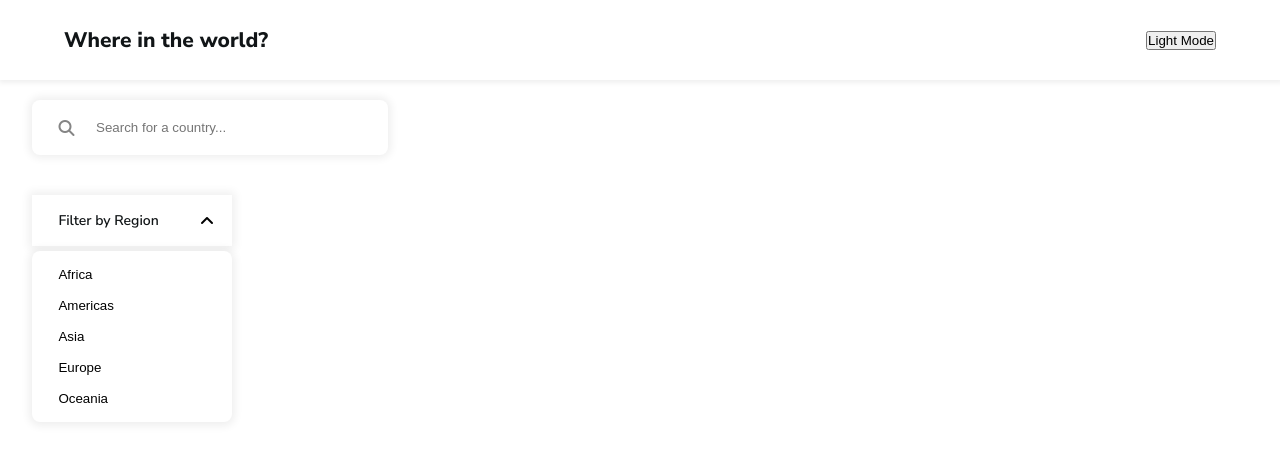
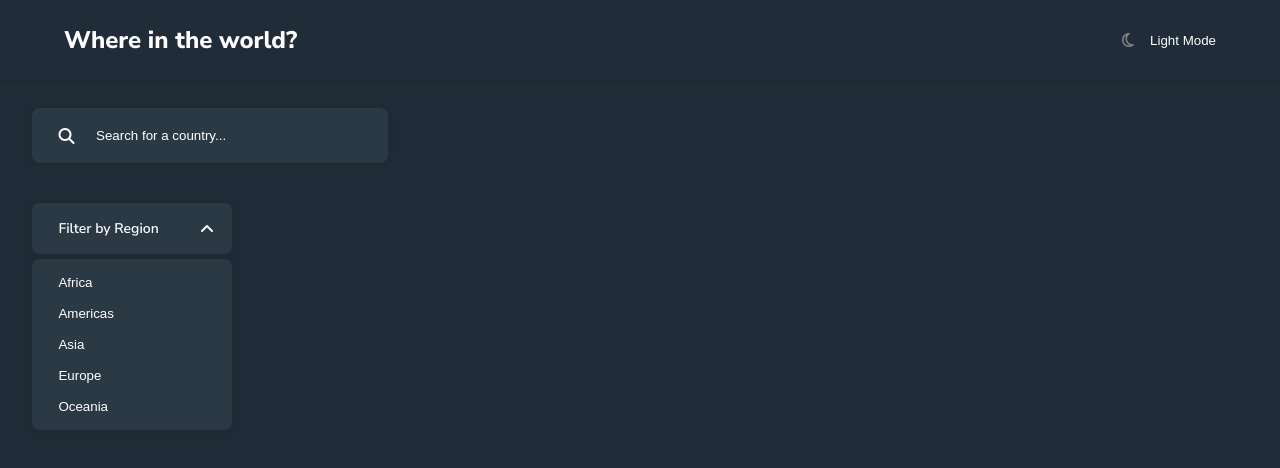
Before and after one commit to vytkuklys/FEM-REST_API_Countries, a plain HTML site: page index.html in a window 1280 px wide. Both pictures are taken after a click on the element "Filter by Region". Drawn offline with Linux system fonts and the light colour scheme; no server answers.

Commit message:
filter by region/add a theme switcher/ style buttons

```diff
--- a/index.html
+++ b/index.html
@@ -8,8 +8,8 @@
     <link rel="stylesheet" href="dist/css/main.css">
     <title>Countries API</title>
 </head>
-<body>
-    <header>
+<body class="dark-mode">
+    <header class="header">
         <h2 class="header__h2">Where in the world?</h2>
         <button class="header__button">Light Mode</button>
     </header>
--- a/main.js
+++ b/main.js
@@ -1,7 +1,27 @@
 const regionToggle = document.querySelector('.controls__title');
-async function getCountries() {
-    console.log("hi");
+const modeSwitcher = document.querySelector('.header__button');
+const regions = document.querySelectorAll('.controls__select-item');
+
+async function getAllCountries() {
     const response = await fetch('https://restcountries.eu/rest/v2/all');
+    const json = await response.json();
+    console.log(json[0].capital);
+    json.forEach((country, i) => {
+        displayElements(country.flag, country.name, country.capital, country.region, country.population);
+    });
+}
+
+async function getSpecificCountry(country) {
+    const response = await fetch(`https://restcountries.eu/rest/v2/name/${country}`);
+    const json = await response.json();
+    console.log(json[0].capital);
+    json.forEach((country, i) => {
+        displayElements(country.flag, country.name, country.capital, country.region, country.population);
+    });
+}
+
+async function getRegion(region) {
+    const response = await fetch(`https://restcountries.eu/rest/v2/region/${region}`);
     const json = await response.json();
     console.log(json[0].capital);
     json.forEach((country, i) => {
@@ -73,9 +93,25 @@ function setAttributes(el, attrs) {
     }
 }
 
-const handleClickShowRegions = () =>{
+const handleClickShowRegions = (e) => {
+    e.preventDefault();
     document.querySelector('.controls').classList.toggle('controls--JS');
 }
 
-regionToggle.addEventListener('click', handleClickShowRegions);
-getCountries();
+const handleClickSwitchMode = (e) => {
+    e.preventDefault();
+    document.body.classList.toggle('dark-mode');
+}
+
+const handleClickSearchRegion = (region)=>{
+    getRegion(region.toLowerCase());
+}
+
+regionToggle.addEventListener('click', (e) => handleClickShowRegions(e));
+
+modeSwitcher.addEventListener('click', (e) => handleClickSwitchMode(e));
+
+regions.forEach(region =>{
+    region.addEventListener('click', ()=> handleClickSearchRegion(region.textContent));
+});
+getAllCountries();
--- a/scss/_config.scss
+++ b/scss/_config.scss
@@ -25,3 +25,9 @@ $color: (
     transform: translate($translateX, -50%);
     content: $icon;
 }
+
+@mixin media-s{
+    @media screen and (max-width: 550px){
+        @content;
+    }
+}
--- /dev/null
+++ b/scss/_darkmode.scss
@@ -0,0 +1,59 @@
+// @import '_config.scss';
+body.dark-mode {
+    background-color: color(darkModeBody);
+    color: color(uniTextElements);
+
+    ::placeholder {
+        color: color(uniTextElements);
+    }
+
+    .header{
+        &__button{
+            color: color(uniTextElements);
+        }
+    }
+
+    .controls {
+
+        &__input {
+
+            &::before {
+                color: color(uniTextElements);
+            }
+
+            &-text {
+                background-color: color(darkModeElements);
+                color: color(uniTextElements);
+            }
+        }
+
+        .controls__select {
+
+            .controls__title {
+                background-color: color(darkModeElements);
+
+                &:hover {
+                    color: color(uniTextElements);
+                }
+
+                &::after {
+                    color: color(uniTextElements);
+                }
+            }
+
+            .controls__select-menu {
+                background-color: color(darkModeElements);
+                color: color(uniTextElements);
+            }
+
+            .controls__select-item {
+                background-color: color(darkModeElements);
+                color: color(uniTextElements);
+            }
+        }
+    }
+
+    .output__info{
+        background-color: color(darkModeElements);
+    }
+}
--- a/scss/main.scss
+++ b/scss/main.scss
@@ -1,4 +1,5 @@
 @import '_config.scss';
+@import '_darkmode.scss';
 
 * {
     margin: 0;
@@ -18,7 +19,7 @@ body {
     color: color(lightModeText);
 }
 
-header {
+.header {
     width: 100%;
     height: 5rem;
     display: flex;
@@ -26,14 +27,34 @@ header {
     align-items: center;
     padding: 0 5%;
     box-shadow: 1px 1px 5px 2px rgba(0, 0, 0, 0.062);
+
+    &__h2{
+        font-size: clamp(1rem, 2.25vw, 1.5rem);
+    }
+
+    &__button{
+        position: relative;
+        background-color: transparent;
+        border: none;
+        padding: .5rem 0 .5rem 1.75rem;
+        color: color(lightModeText);
+        font-weight: 300;
+        cursor: pointer;
+
+        &::before {
+            @include getPseudoIcon(0, 0, "\f186", color(lightModeInput));
+        }
+    }
 }
-main{
+
+main {
     width: 95%;
     margin: 0 auto;
 }
+
 .controls {
     width: 100%;
-    padding: 1.25rem 0;
+    padding: 1.75rem 0 1.25rem;
 
     &__input {
         position: relative;
@@ -65,7 +86,7 @@ main{
         position: relative;
         box-shadow: 0px 0px 9px 3px rgba(0, 0, 0, 0.068);
 
-        .controls__title{
+        .controls__title {
             position: relative;
             padding: 1rem 1.65rem;
             border-radius: .5rem;
@@ -73,16 +94,16 @@ main{
             margin-bottom: .3rem;
             cursor: pointer;
 
-            &:hover{
+            &:hover {
                 color: lighten(color(lightModeText), 15%);
             }
 
-            &::after{
+            &::after {
                 @include getPseudoIcon(0, 10.5rem, '\f107', black);
                 width: fit-content;
                 transform: translate(10.5rem, -50%) !important;
                 transition: transform .3s ease-in-out;
-
+                pointer-events: none;
             }
         }
 
@@ -108,61 +129,69 @@ main{
             padding: .5rem 1.65rem;
             font-weight: 300;
             cursor: pointer;
+            color: color(lightModeText);
 
-            &:hover{
+            &:hover {
                 font-weight: 600;
             }
         }
     }
 
-    &.controls--JS{
-        .controls__title{
+    &.controls--JS {
+        .controls__title {
 
-            &::after{
+            &::after {
                 transform: translate(10.5rem, -50%) rotate(180deg) !important;
             }
         }
-        .controls__select-menu{
+
+        .controls__select-menu {
             transform: scaleY(1);
         }
     }
 }
 
-.output{
+.output {
     display: flex;
     flex-wrap: wrap;
     justify-content: space-between;
-    // display: grid;
-    // grid-gap: 1.75rem;
-    // grid-template: auto / repeat(auto-fit, minmax(225px, 295px));
-    // justify-content: center;
-    // overflow: hidden;
-    &__box{
-        max-width: 300px;
+
+    @include media-s{
+        justify-content: center;
+    }
+
+    &__box {
+        max-width: 275px;
         box-shadow: 0px 0px 9px 3px rgba(0, 0, 0, 0.068);
         border-radius: .5rem;
+        margin-bottom: 2.75rem;
     }
 
-    &__info{
-        padding: 1.25rem 1.65rem 3.25rem;
+    &__info {
+        padding: 1.5rem 1.65rem 3.25rem;
+        margin: -.3rem 0 0;
+        border-bottom-left-radius: .5rem;
+        border-bottom-right-radius: .5rem;
 
-        &-title{
+        &-title {
             padding-bottom: 1.1rem;
             font-size: 1.25rem;
         }
 
-        &-population, &-region, &-capital{
+        &-population,
+        &-region,
+        &-capital {
             font-weight: 300;
         }
     }
-    &--bold{
+
+    &--bold {
         font-weight: 600;
         padding: .15rem 0;
     }
 }
 
 img {
-    width: 300px;
     width: 100%;
     height: 200px;
     object-fit: cover;
```
Also changed, not shown: dist/css/main.css, 1 other file.
